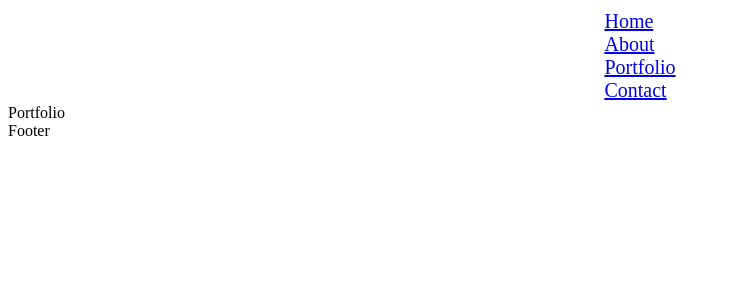
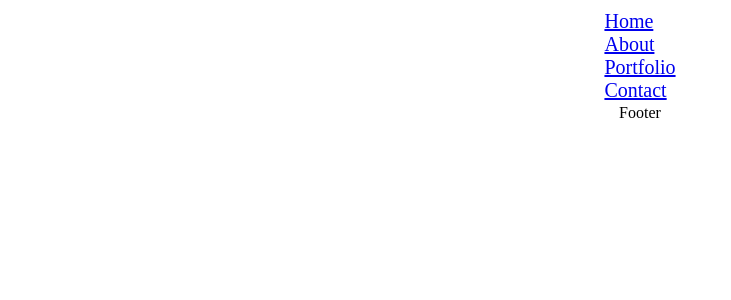
Before and after one commit to jjjgm/jjjgm-reactfolio, a React (Create React App) app: page /portfolio in a window 1280 px wide. Shown: the top 300 px of the page, without its empty margins (0-731 px from the left). Built offline with nearby package versions, Linux system fonts and the light colour scheme.

Commit message:
need to do portfolio links

```diff
--- a/src/components/Footer/index.js
+++ b/src/components/Footer/index.js
@@ -3,7 +3,7 @@ import React from 'react';
 
 function Footer() {
   return (
-    <div>
+    <div className="footer">
       Footer
        {/* Github here, linkedin and, other optional links */}
     </div>
--- a/src/components/Portfolio/index.js
+++ b/src/components/Portfolio/index.js
@@ -2,7 +2,14 @@ import React from 'react';
 
 function Portfolio() {
   return (
-    <div>Portfolio</div>
+    <div className="portfolio">
+    {/* <a href="https://github.com/"></a>
+    <a href="https://github.com/"></a>
+    <a href="https://github.com/"></a>
+    <a href="https://github.com/"></a>
+    <a href="https://github.com/"></a>
+    <a href="https://github.com/"></a> */}
+    </div>
   )
 }
 
--- a/src/styles/Home.css
+++ b/src/styles/Home.css
@@ -17,8 +17,18 @@
     padding: 2px;
 }
 
-.nameDisplay {
+.aboutContainer {
     width: 100vw;
     display: flex;
     justify-content: center;
 }
+
+.nameDisplay {
+    color:#393E46;
+    font-size: 24px;
+}
+
+.footer {
+    display: flex;
+    justify-content: center;
+}
```
Also changed, not shown: src/components/About/index.js (+11 -2 lines), 1 other file (tests, documents, lock files or other folders).
